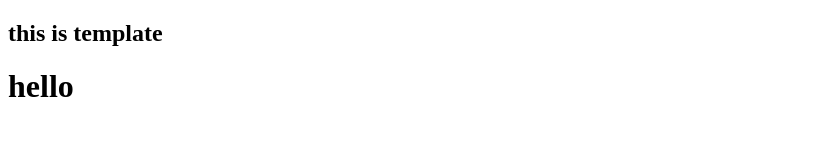
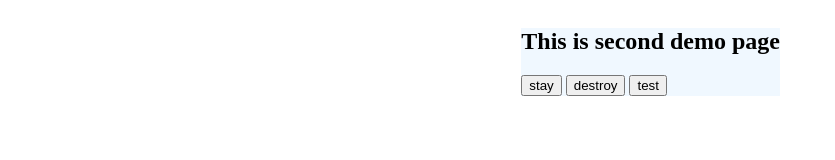
Before and after one commit to snorkleboy/demo, a plain HTML site: page index.html in a window 1280 px wide. Shown: the whole page, without its empty margins (0-835 px from the left). Drawn offline with Linux system fonts and the light colour scheme.

Commit message:
transitions and stay/destroy working

```diff
--- a/demo.js
+++ b/demo.js
@@ -1,36 +1,14 @@
 document.addEventListener("DOMContentLoaded", function () {
 
   // setTimeout(function(){demoEl.innerHTML = element;},3000);
-  demo(new ElememntObj(element1, add1, remove1), 3000)
-  .then(()=>demo(new ElememntObj(element2,add1,remove1),2000))
-  .then(()=>demo(new ElememntObj(element1, add1, remove1), 3000))
+  demo(new ElememntObj(element1, add1, remove2), 3000)
+    .then(() => demo(new ElememntObj(element2, add3,remove1),4000),null)
+    .then(() => demo(new ElememntObj(element3, add2, remove2), 3000))
 });
 
-const element1 = document.createElement('div');
-element1.innerHTML=`
-<div class='aa'>
-  <h2> this is template</h2>
-</div>
-`;
-const element2 = document.createElement('div');
-element2.innerHTML=`
-<div class='aa'>
-  <h2> This is second demo page</h2>
-</div>
-`;
-
-const add1 = function(el, stayFunc){
-  const demoEl = document.getElementById('demo');
-  demoEl.appendChild(el);
-};
-
-const remove1 = function(el){
-  const demoEl = document.getElementById('demo');
-  demoEl.removeChild(el);
-};
 const demo = function(elobj, time){
-    return new Promise((resolve)=>{
-      elobj.build(resolve,time);
+    return new Promise((resolve, reject)=>{
+      elobj.build(resolve,reject,time);
     });
 };
 class ElememntObj{
@@ -41,22 +19,109 @@ class ElememntObj{
     this.to = null;
     this.resolve = null;
   }
-  build(resolve, time){
+  build(resolve,reject, time){
     this.resolve = resolve;
-    const toDestroy = function(){
-      console.log(this);
-      this.destroy();
-    };
-    toDestroy.bind(this);
+    this.reject = reject;
 
+    // this.el.setAttribute('stay', this.stay.bind(this));
+    // this.el.setAttribute('destroy', this.destroy.bind(this));
+    // this.el.setAttribute('test', function(){console.log("this")});
+    window.stay = this.stay.bind(this);
+    window.destroy = this.destroy.bind(this);
+    window.test = ()=>console.log("test func");
+    window.destroyReject = this.destroyReject.bind(this);
+
+    console.log(this.el);
     this.add(this.el,this.stay);
-    this.to = setTimeout(toDestroy.bind(this), time);
+
+    this.to = setTimeout(this.destroy.bind(this), time);
+  }
+  destroyReject(){
+
+    clearTimeout(this.to);
+    this.reject();
+    this.destroy();
   }
   destroy(){
     this.remove(this.el);
     this.resolve('resolved promise');
+    clearTimeout(this.to);
   }
   stay(){
-    clearTimeout(this.to)
+    clearTimeout(this.to);
   }
 }
+
+
+const element1 = document.createElement('div');
+element1.innerHTML = `
+<div class='aa'>
+  <h2> this is template</h2>
+  <h1> it might explain stuff</h1>
+  <button onclick="stay()">stay</button>
+  <button onclick="destroy()">destroy</button>
+  <button onclick="test()">test</button>
+  <button onclick="destroyReject()">REJECT</button>
+</div>
+`;
+const element2 = document.createElement('div');
+element2.innerHTML = `
+<div class='aa'>
+  <h2> This is second demo page</h2>
+  <button onclick="stay()">stay</button>
+  <button onclick="destroy()">destroy</button>
+  <button onclick="test()">test</button>
+</div>
+`;
+
+const element3 = document.createElement('div');
+element3.innerHTML = `
+<div onclick='stay()' class='aa'>
+  <h2> third page</h2>
+  <button onclick="stay()">stay</button>
+  <button onclick="destroy()">destroy</button>
+  <button onclick="test()">test</button>
+</div>
+`;
+
+const add1 = function (el) {
+  el.style.position = 'absolute';
+  const demoEl = document.getElementById('demo');
+  demoEl.appendChild(el);
+};
+
+const add2 = function(el){
+  const demoEl = document.getElementById('demo');
+  el.style.position = 'absolute';
+  el.style.right = '0';
+  el.style.opacity = '0';
+  el.style.transition = 'all 2s';
+  demoEl.appendChild(el);
+  setTimeout(() => { el.style.right = '500px'; }, 0);
+  setTimeout(() => { el.style.opacity = '1'; }, 0);
+
+};
+
+const add3 = function (el) {
+  const demoEl = document.getElementById('demo');
+
+  el.style.transition = 'right 1s';
+  el.style.position = 'absolute';
+  el.style.right = '0px';
+  demoEl.appendChild(el);
+  setTimeout(()=>{el.style.right = '500px';},0);
+};
+
+const remove1 = function (el) {
+  const demoEl = document.getElementById('demo');
+  demoEl.removeChild(el);
+};
+
+const remove2 = function (el) {
+  const demoEl = document.getElementById('demo');
+  el.style.transition = 'opacity 1s';
+  el.style.opacity = '1';
+
+  setTimeout(() => { el.style.opacity = '0'; }, 0);
+  setTimeout(() => { demoEl.removeChild(el); }, 1000);
+};
--- /dev/null
+++ b/index.css
@@ -0,0 +1,3 @@
+.aa{
+    background-color: aliceblue
+}
--- a/index.html
+++ b/index.html
@@ -2,12 +2,16 @@
 <html>
   <head>
     <script type="application/javascript" src="demo.js"></script>
+    <link rel="stylesheet" href="index.css">
+
     <meta charset="utf-8">
     <title></title>
   </head>
   <body>
     <div id='demo'>
     </div>
-    <h1> hello</h1>
+
   </body>
+
+
 </html>
```
